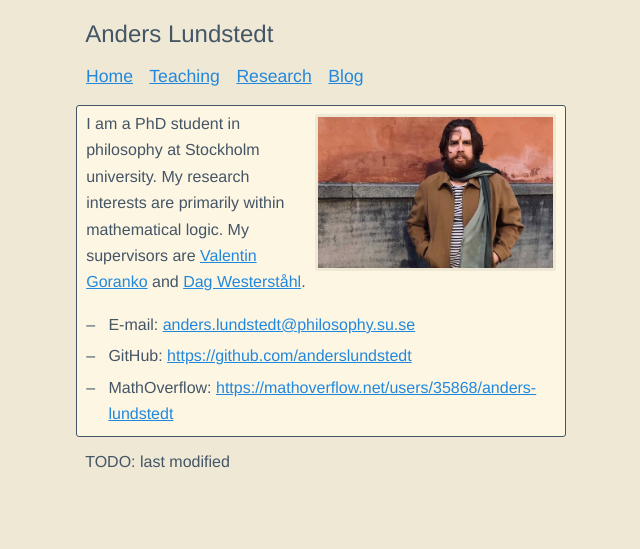
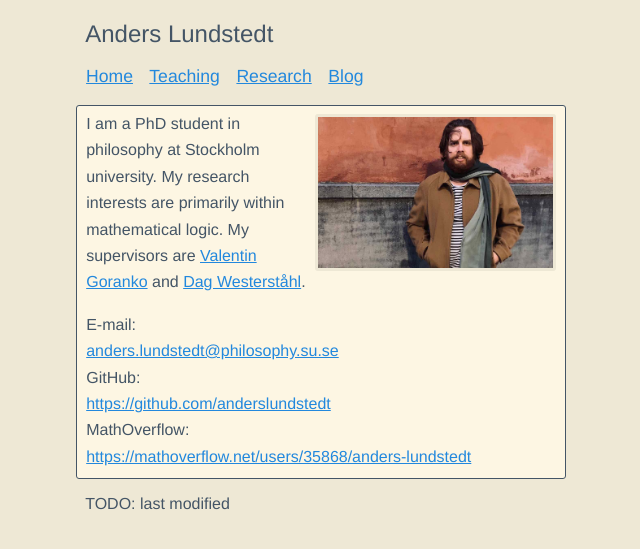
Before and after one commit to anderslundstedt/anderslundstedt.github.io, a Jekyll site: the page built from index.html, in a window 1280 px wide. Shown: the top 549 px of the page, without its empty margins (319-959 px from the left). Built offline with Jekyll 4.4.1, drawn with Linux system fonts in a browser that asks for light colours.

Commit message:
Revert "made my online presences into an ul"
This reverts commit 7d87d6efa54426215fbfa161d92af62e902c4ab6.

```diff
--- a/index.html
+++ b/index.html
@@ -12,17 +12,16 @@ layout: default
   <a href="https://www.philosophy.su.se/english/research/our-researchers/faculty/dag-westerst%C3%A5hl-1.165620">Dag Westerståhl</a>.
 </p>
 
-<ul>
-  <li>
+<p>
   E-mail:
+  <br>
   <a href="mailto:anders.lundstedt@philosophy.su.se">anders.lundstedt@philosophy.su.se</a>
-  </li>
-  <li>
+  <br>
   GitHub:
+  <br>
   <a href="https://github.com/anderslundstedt">https://github.com/anderslundstedt</a>
-  </li>
-  <li>
+  <br>
   MathOverflow:
+  <br>
   <a href="https://mathoverflow.net/users/35868/anders-lundstedt">https://mathoverflow.net/users/35868/anders-lundstedt</a>
-  </li>
-</ul>
+</p>
```
Lines whose indentation alone changed are shown as unchanged.
